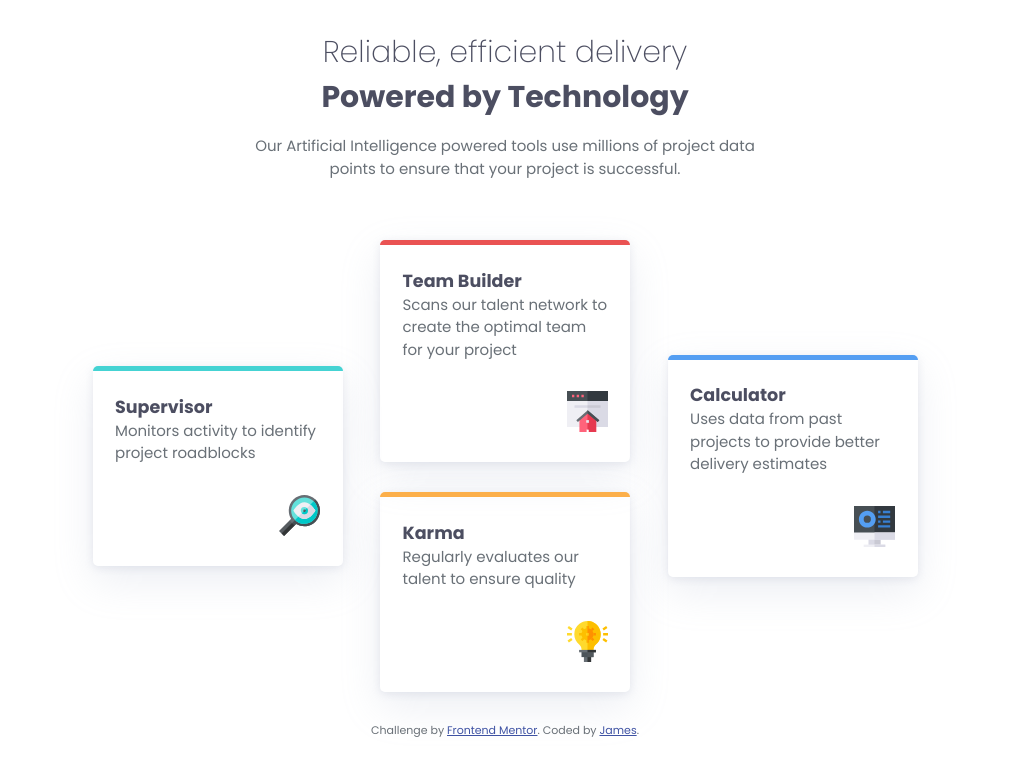
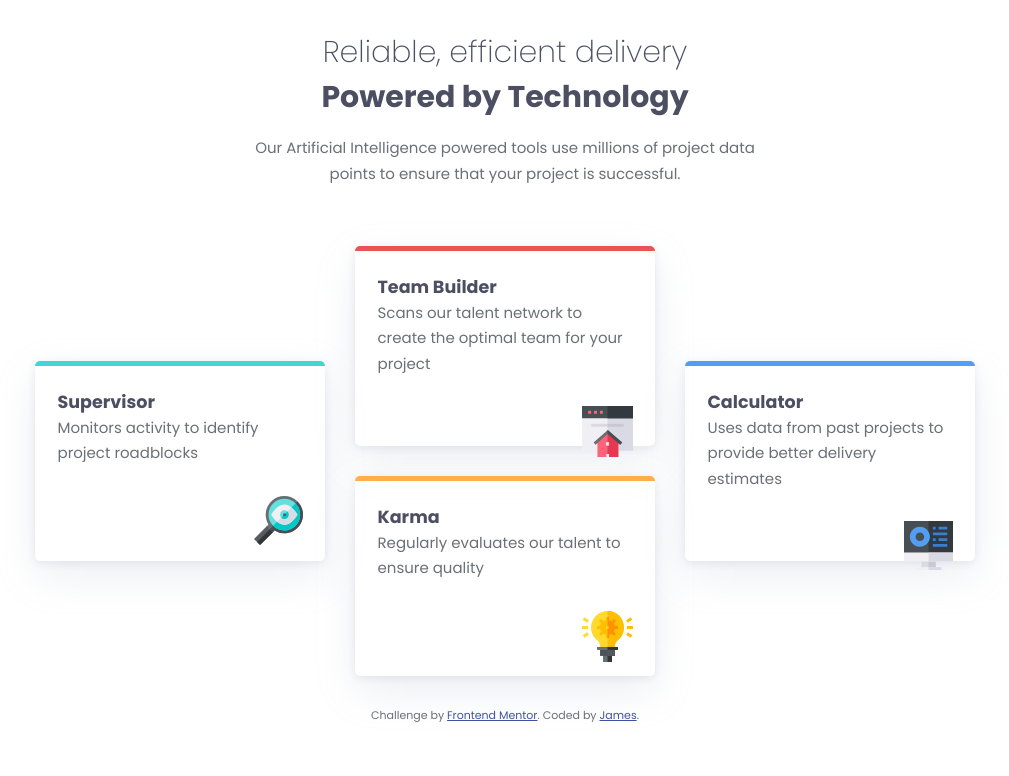
Before and after one commit to jjawar001/Frontend-Mentor-Four-Card-Feature-Section, a plain HTML site: page index.html in a window 1280 px wide. Shown: the whole page, without its empty margins (135-1144 px from the left). Drawn offline with Linux system fonts and the light colour scheme.

Commit message:
Update index.css

```diff
--- a/index.css
+++ b/index.css
@@ -37,11 +37,10 @@ header, main {
 header {
   margin: 0 auto;
   text-align: center;
-  width: 90%;
-  max-width: 600px;
+  width: 95%;
+  max-width: 400px;
   color: var(--grey500);
 }
-
 
 h1, h2 {
   font-size: 1.4rem;
@@ -57,18 +56,16 @@ h2{
 
 p {
   color: var(--grey400);
-  line-height: 1.5em;
+  line-height: 1.7em;
 }
-
-
 
 /*CARDS*/
 main {
-  margin: 0 auto;
   display: flex;
   flex-direction: column;
-  width: 90%;
-  max-width: 900px;
+  width: 95%;
+  max-width: 400px;
+  margin: 0 auto;
   gap: 2em;
 }
 
@@ -78,7 +75,6 @@ main {
   padding: 1.5em 1.5em 2em 1.5em;
   border-radius: 5px;
   box-shadow: 0 2px 8px rgba(154,160,185,0.2), 0 15px 40px rgba(166,173,201,.2);
-  width: 250px;
   margin: 0 auto;
 }
 
@@ -111,6 +107,9 @@ main {
 
 @media all and (min-width: 800px) {
 
+  header {
+    max-width: 600px;
+  }
   h1, h2 {
     font-size: 2rem;
   }
@@ -122,5 +121,10 @@ main {
     flex-direction: row;
     justify-content: center;
     align-items: center;
+    max-width: 1000px;
+  }
+  .card {
+    width: 300px;
+    height: 200px;
   }
 }
```
